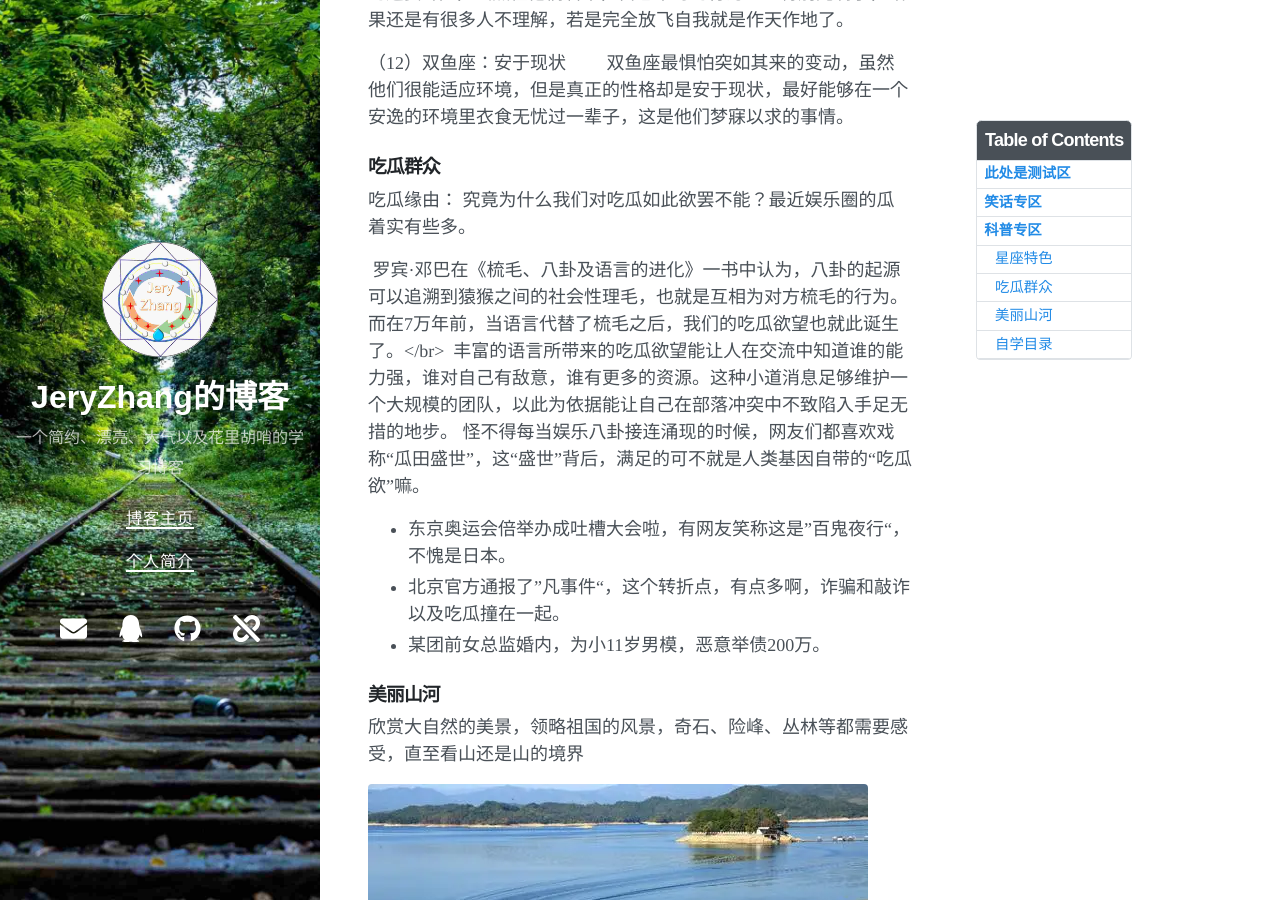
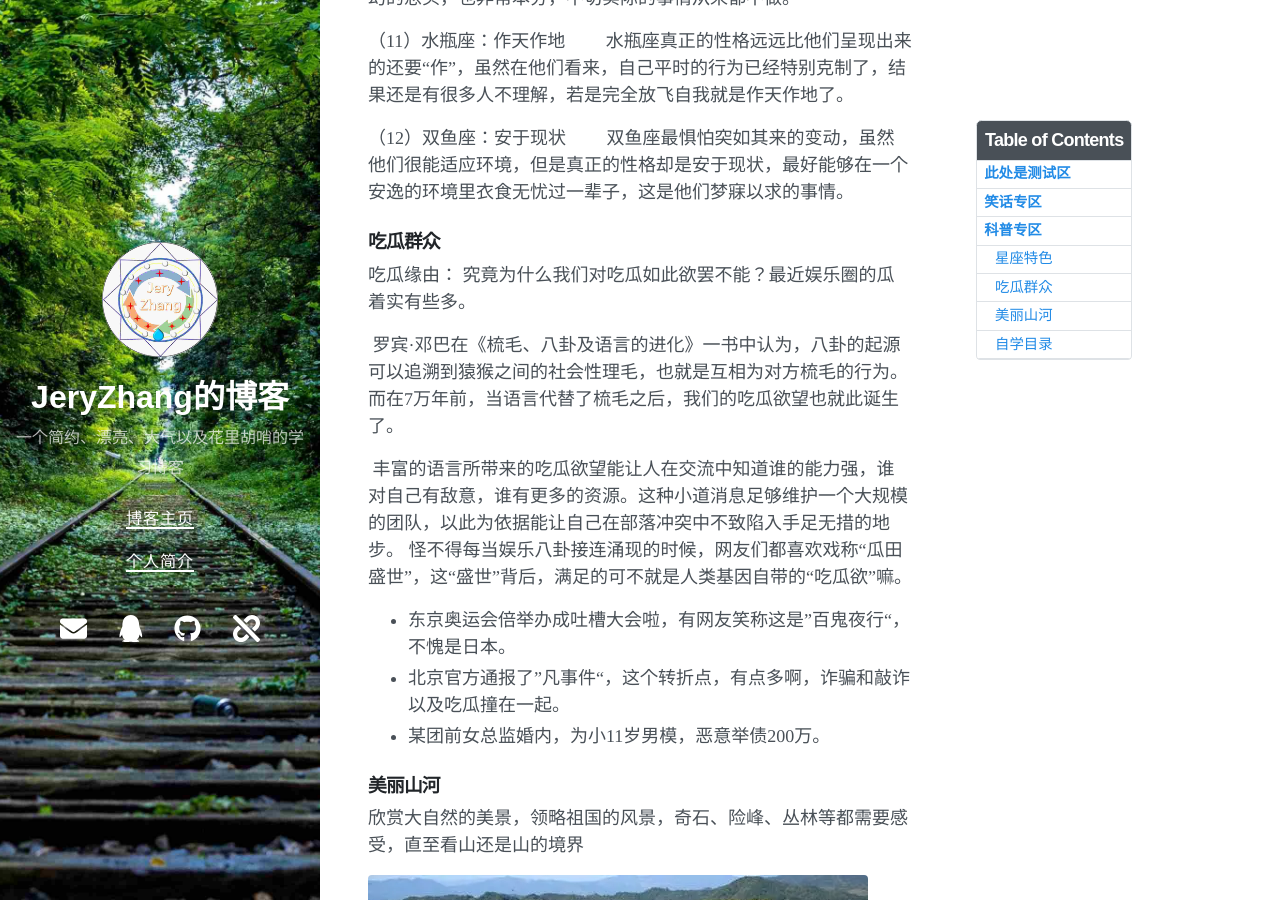
Before and after one commit to xianyu2hao/Personal-blog.github.io, a Jekyll site: the page built from _posts/2020-09-29-welcome-to-not-pure-poole.md, in a window 1280 px wide and 900 px high, scrolled down 4190 px. Built offline with Jekyll 4.4.1, drawn with Linux system fonts in a browser that asks for light colours; nearby versions of some CDN libraries; some of the changed text lies outside the part shown.

```diff
--- a/_posts/2020-09-29-welcome-to-not-pure-poole.md
+++ b/_posts/2020-09-29-welcome-to-not-pure-poole.md
@@ -39,16 +39,18 @@ toc:  true
 
 1、刚刚跟老公聊天，然后我说了一句：“养小蜜就要养大学生啊，纯纯很可爱呀，老公你说是不是？”
 
-老公开车回了句：“嗯！嗯？养什么小蜜！！什么大学生！！！！做为男人！只能养老婆！！！！ ”</br>
+老公开车回了句：“嗯！嗯？养什么小蜜！！什么大学生！！！！做为男人！只能养老婆！！！！ ”
+
 哼，算你反应的快！
 
-2、每次老婆欺负我，我脑子里便会出现两个小人，一个说：忍住，忍忍就过去了！</br>
-另一个说：你TM想什么呢，想造反咋的，忍祝。。
+2、每次老婆欺负我，我脑子里便会出现两个小人，一个说：忍住，忍忍就过去了！ 另一个说：你TM想什么呢，想造反咋的，忍祝。。
 
 3、老婆：我怀孕了。
 
 老公：真的吗？
+
 老婆：当然是真的，你希望是男孩还是女孩。
+
 老公：是我自己的就好了。
 ......
 ## 科普专区
@@ -139,7 +141,8 @@ toc:  true
 
 吃瓜缘由： 究竟为什么我们对吃瓜如此欲罢不能？最近娱乐圈的瓜着实有些多。
 
-&nbsp;罗宾·邓巴在《梳毛、八卦及语言的进化》一书中认为，八卦的起源可以追溯到猿猴之间的社会性理毛，也就是互相为对方梳毛的行为。而在7万年前，当语言代替了梳毛之后，我们的吃瓜欲望也就此诞生了。</br>
+&nbsp;罗宾·邓巴在《梳毛、八卦及语言的进化》一书中认为，八卦的起源可以追溯到猿猴之间的社会性理毛，也就是互相为对方梳毛的行为。而在7万年前，当语言代替了梳毛之后，我们的吃瓜欲望也就此诞生了。
+
 &nbsp;丰富的语言所带来的吃瓜欲望能让人在交流中知道谁的能力强，谁对自己有敌意，谁有更多的资源。这种小道消息足够维护一个大规模的团队，以此为依据能让自己在部落冲突中不致陷入手足无措的地步。 怪不得每当娱乐八卦接连涌现的时候，网友们都喜欢戏称“瓜田盛世”，这“盛世”背后，满足的可不就是人类基因自带的“吃瓜欲”嘛。
 
 - 东京奥运会倍举办成吐槽大会啦，有网友笑称这是”百鬼夜行“，不愧是日本。
```
